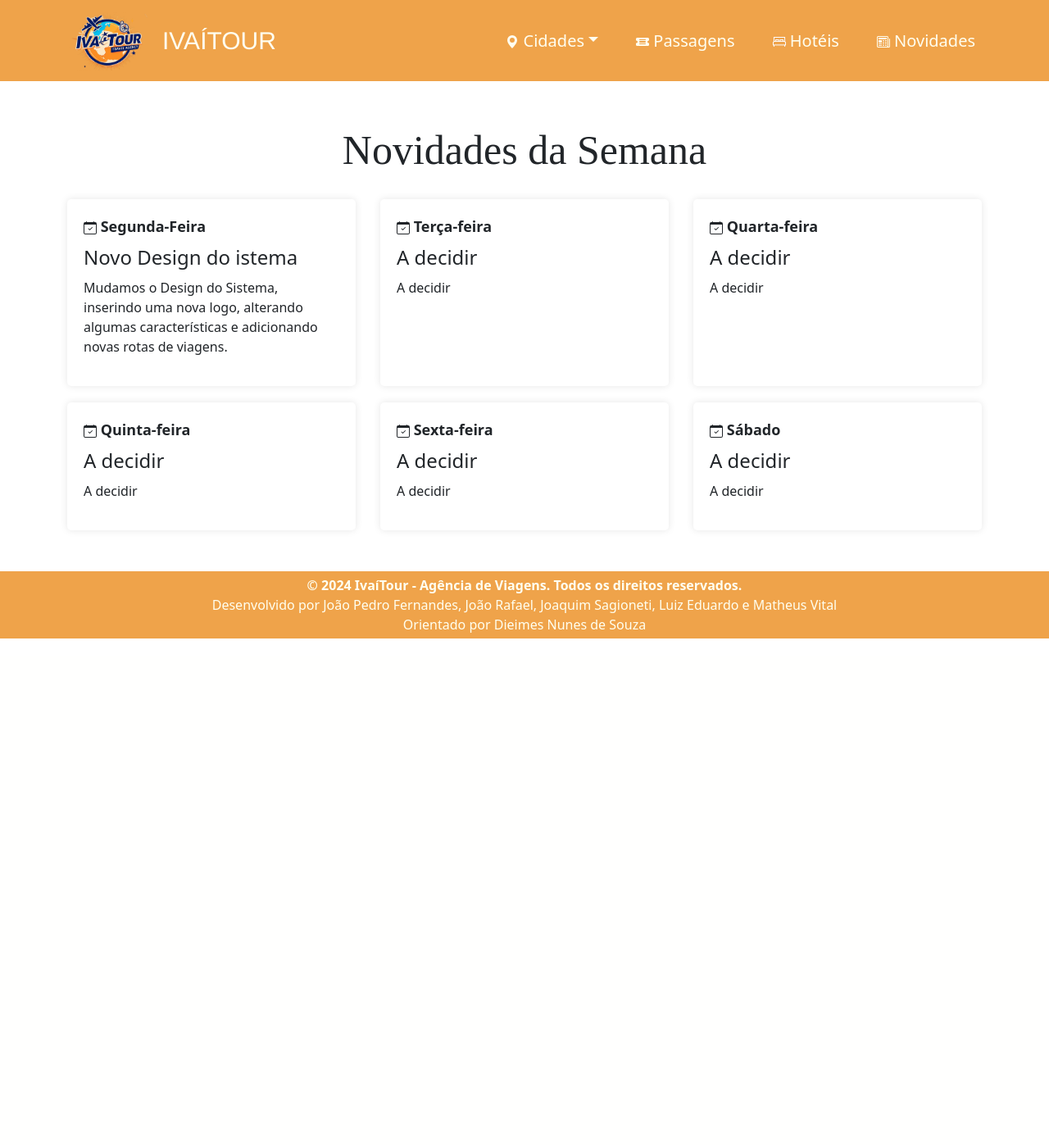
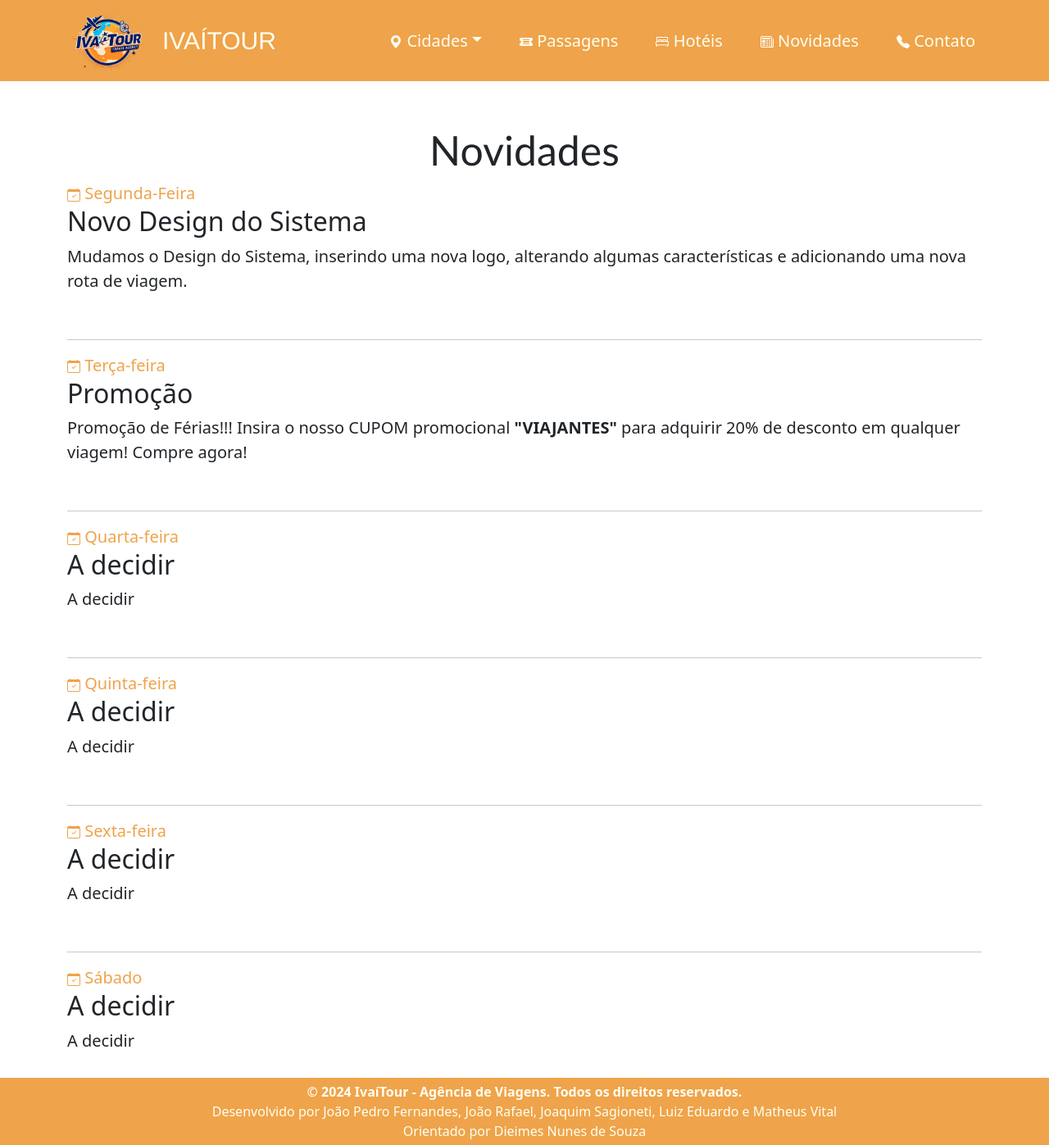
Before and after one commit to DarkZeusRLK/projeto_integrador_2024, a PHP site: page /novidades.php in a window 1280 px wide. Shown: the whole page at 82% size. Before the commit the page ends 779 px from the top, so only its background shows below. Run offline with PHP 8.4, Linux system fonts and the light colour scheme.

Commit message:
Attualiza

```diff
--- a/css/ctt.css
+++ b/css/ctt.css
@@ -8,8 +8,11 @@
     /*Cor laranja*/
     --corlaranja: #EFA34A;
 
-    /*Cor letras*/
+    /*Cor branca*/
     --corletrabranca: #FFFFF0;
+
+    /*Cor preta*/
+    --corletrapreta: #000000;
 
     /*Tamanho fonte titulo*/
     --fonttit: 30px;
@@ -243,7 +246,7 @@
 /*CSS Novidades*/
 #h1-novid {
   text-align: center;
-  font-family: 'Times New Roman', Times, serif;
+  font-family: 'Trebuchet MS', 'Lucida Sans Unicode', 'Lucida Grande', 'Lucida Sans', Arial, sans-serif;
   font-size: 50px;
 }
 
@@ -254,39 +257,62 @@
 .span-novid {
   font-weight: bolder;
 }
+.date{
+  color: var(--corlaranja);
+  font-size: var(--fontlet);
+}
+.text-novidades{
+  font-size: var(--fontlet);
+}
+/*Fim CSS Novidades*/
 
-.news {
-  margin-top: 30px;
-  display: flex;
-  flex-wrap: wrap;
-  justify-content: space-between;
+/*Início CSS Passagens*/
+#h1-passagens{
+  font-family: 'Trebuchet MS', 'Lucida Sans Unicode', 'Lucida Grande', 'Lucida Sans', Arial, sans-serif;
+  text-align: center;
+}
+.card {
+  background-color: #fff;
+  padding: 20px;
+  border-radius: 8px;
+  box-shadow: 0 0 10px rgba(0, 0, 0, 0.1);
+  max-width: 500px;
+  width: 100%;
+  box-sizing: border-box;
+  margin-left: 37%;
+  margin-top: 70px;
 }
 
-.news-item {
-  flex: 0 0 calc(33.33% - 20px);
-  /* Isso cria um layout de 3 colunas */
-  background-color: #fff;
-  padding: 20px;
-  margin-bottom: 20px;
-  border-radius: 5px;
-  box-shadow: 0 0 10px rgba(0, 0, 0, 0.1);
+#form-passagem {
+  display: flex;
+  flex-direction: column;
 }
 
-.date {
-  font-size: 18px;
-  font-weight: bold;
-  margin-bottom: 10px;
+label {
+  margin: 10px 0 5px;
+  color: #333;
 }
 
-.news-item h2 {
-  font-size: 24px;
-  margin-bottom: 10px;
+input[type="text"],
+input[type="email"],
+input[type="date"],
+select {
+  padding: 10px;
+  border: 1px solid #ccc;
+  border-radius: 4px;
+  font-size: 16px;
+  width: 100%;
+  box-sizing: border-box;
 }
 
-.news-item p {
+#button-passagens {
+  background-color: var(--corletra);
+  color: white;
+  padding: 10px;
+  border: none;
+  border-radius: 4px;
+  cursor: pointer;
   font-size: 16px;
+  margin-top: 20px;
 }
-.espacamento{
-  margin-top: 11  0px;
-}
-/*Fim CSS Novidades*/
+/*Fim CSS Passagens*/
--- a/novidades.php
+++ b/novidades.php
@@ -14,7 +14,7 @@
 
 <div class="container">
         <br>
-        <h1 id="h1-novid">Novidades da Semana</h1>
+        <h1 id="h1-novid">Novidades</h1>
         <section class="news">
             <div class="news-item">
                 <div class="date"><svg xmlns="http://www.w3.org/2000/svg" width="16" height="16" fill="currentColor"
@@ -24,10 +24,11 @@
                         <path
                             d="M3.5 0a.5.5 0 0 1 .5.5V1h8V.5a.5.5 0 0 1 1 0V1h1a2 2 0 0 1 2 2v11a2 2 0 0 1-2 2H2a2 2 0 0 1-2-2V3a2 2 0 0 1 2-2h1V.5a.5.5 0 0 1 .5-.5zM1 4v10a1 1 0 0 0 1 1h12a1 1 0 0 0 1-1V4H1z" />
                     </svg> Segunda-Feira</div>
-                <h2>Novo Design do istema</h2>
-                <p>Mudamos o Design do Sistema, inserindo uma nova logo, alterando algumas características e adicionando novas rotas de viagens.</p>
+                <h2>Novo Design do Sistema</h2>
+                <p class="text-novidades">Mudamos o Design do Sistema, inserindo uma nova logo, alterando algumas características e adicionando uma nova rota de viagem.</p>
             </div>
-
+            <br>
+            <hr>
             <div class="news-item">
                 <div class="date"><svg xmlns="http://www.w3.org/2000/svg" width="16" height="16" fill="currentColor"
                         class="bi bi-calendar-check" viewBox="0 0 16 16">
@@ -36,10 +37,11 @@
                         <path
                             d="M3.5 0a.5.5 0 0 1 .5.5V1h8V.5a.5.5 0 0 1 1 0V1h1a2 2 0 0 1 2 2v11a2 2 0 0 1-2 2H2a2 2 0 0 1-2-2V3a2 2 0 0 1 2-2h1V.5a.5.5 0 0 1 .5-.5zM1 4v10a1 1 0 0 0 1 1h12a1 1 0 0 0 1-1V4H1z" />
                     </svg> Terça-feira</div>
-                <h2>A decidir</h2>
-                <p>A decidir</p>
+                <h2>Promoção</h2>
+                <p class="text-novidades">Promoção de Férias!!! Insira o nosso CUPOM promocional <span class="span-novid">"VIAJANTES"</span> para adquirir 20% de desconto em qualquer viagem! Compre agora!</p>
             </div>
-
+            <br>
+            <hr>
             <div class="news-item">
                 <div class="date"><svg xmlns="http://www.w3.org/2000/svg" width="16" height="16" fill="currentColor"
                         class="bi bi-calendar-check" viewBox="0 0 16 16">
@@ -49,9 +51,10 @@
                             d="M3.5 0a.5.5 0 0 1 .5.5V1h8V.5a.5.5 0 0 1 1 0V1h1a2 2 0 0 1 2 2v11a2 2 0 0 1-2 2H2a2 2 0 0 1-2-2V3a2 2 0 0 1 2-2h1V.5a.5.5 0 0 1 .5-.5zM1 4v10a1 1 0 0 0 1 1h12a1 1 0 0 0 1-1V4H1z" />
                     </svg> Quarta-feira</div>
                 <h2>A decidir</h2>
-                <p>A decidir</p>
+                <p class="text-novidades">A decidir</p>
             </div>
-
+            <br>
+            <hr>
             <div class="news-item">
                 <div class="date"><svg xmlns="http://www.w3.org/2000/svg" width="16" height="16" fill="currentColor"
                         class="bi bi-calendar-check" viewBox="0 0 16 16">
@@ -61,9 +64,10 @@
                             d="M3.5 0a.5.5 0 0 1 .5.5V1h8V.5a.5.5 0 0 1 1 0V1h1a2 2 0 0 1 2 2v11a2 2 0 0 1-2 2H2a2 2 0 0 1-2-2V3a2 2 0 0 1 2-2h1V.5a.5.5 0 0 1 .5-.5zM1 4v10a1 1 0 0 0 1 1h12a1 1 0 0 0 1-1V4H1z" />
                     </svg> Quinta-feira</div>
                 <h2>A decidir</h2>
-                <p>A decidir</p>
+                <p class="text-novidades">A decidir</p>
             </div>
-
+            <br>
+            <hr>
             <div class="news-item">
                 <div class="date"><svg xmlns="http://www.w3.org/2000/svg" width="16" height="16" fill="currentColor"
                         class="bi bi-calendar-check" viewBox="0 0 16 16">
@@ -73,9 +77,10 @@
                             d="M3.5 0a.5.5 0 0 1 .5.5V1h8V.5a.5.5 0 0 1 1 0V1h1a2 2 0 0 1 2 2v11a2 2 0 0 1-2 2H2a2 2 0 0 1-2-2V3a2 2 0 0 1 2-2h1V.5a.5.5 0 0 1 .5-.5zM1 4v10a1 1 0 0 0 1 1h12a1 1 0 0 0 1-1V4H1z" />
                     </svg> Sexta-feira</div>
                 <h2>A decidir</h2>
-                <p>A decidir</p>
+                <p class="text-novidades">A decidir</p>
             </div>
-
+            <br>
+            <hr>
             <div class="news-item">
                 <div class="date"><svg xmlns="http://www.w3.org/2000/svg" width="16" height="16" fill="currentColor"
                         class="bi bi-calendar-check" viewBox="0 0 16 16">
@@ -85,7 +90,7 @@
                             d="M3.5 0a.5.5 0 0 1 .5.5V1h8V.5a.5.5 0 0 1 1 0V1h1a2 2 0 0 1 2 2v11a2 2 0 0 1-2 2H2a2 2 0 0 1-2-2V3a2 2 0 0 1 2-2h1V.5a.5.5 0 0 1 .5-.5zM1 4v10a1 1 0 0 0 1 1h12a1 1 0 0 0 1-1V4H1z" />
                     </svg> Sábado</div>
                 <h2>A decidir</h2>
-                <p>A decidir</p>
+                <p class="text-novidades">A decidir</p>
             </div>
 
             <!-- Adicione mais notícias aqui -->
@@ -93,7 +98,6 @@
         </section>
 
     </div>
-    <div class="espacamento"></div>
     <?php
         include('static/footer.php')
     ?>
--- a/static/menu.php
+++ b/static/menu.php
@@ -36,18 +36,23 @@
                             </li>
                         </ul>
                         <li class="nav-item">
-                        <a class="nav-link" href="#"><svg xmlns="http://www.w3.org/2000/svg" width="16" height="16" fill="currentColor" class="bi bi-ticket-detailed-fill" viewBox="0 0 16 16">
+                        <a class="nav-link" href="passagens.php"><svg xmlns="http://www.w3.org/2000/svg" width="16" height="16" fill="currentColor" class="bi bi-ticket-detailed-fill" viewBox="0 0 16 16">
   <path d="M0 4.5A1.5 1.5 0 0 1 1.5 3h13A1.5 1.5 0 0 1 16 4.5V6a.5.5 0 0 1-.5.5 1.5 1.5 0 0 0 0 3 .5.5 0 0 1 .5.5v1.5a1.5 1.5 0 0 1-1.5 1.5h-13A1.5 1.5 0 0 1 0 11.5V10a.5.5 0 0 1 .5-.5 1.5 1.5 0 1 0 0-3A.5.5 0 0 1 0 6zm4 1a.5.5 0 0 0 .5.5h7a.5.5 0 0 0 0-1h-7a.5.5 0 0 0-.5.5m0 5a.5.5 0 0 0 .5.5h7a.5.5 0 0 0 0-1h-7a.5.5 0 0 0-.5.5M4 8a1 1 0 0 0 1 1h6a1 1 0 1 0 0-2H5a1 1 0 0 0-1 1"/>
 </svg> Passagens</a>
                     </li>
                     <li class="nav-item">
-                        <a class="nav-link" href="#"><img src="Imagens/bed.png" width="16" alt=""> Hotéis</a>
+                        <a class="nav-link" href="#"><img id="img-bed" src="Imagens/bed.png" width="16" alt=""> Hotéis</a>
                     </li>
                     <li class="nav-item">
-                        <a class="nav-link" href="#"><svg xmlns="http://www.w3.org/2000/svg" width="16" height="16" fill="currentColor" class="bi bi-newspaper" viewBox="0 0 16 16">
+                        <a class="nav-link" href="novidades.php"><svg xmlns="http://www.w3.org/2000/svg" width="16" height="16" fill="currentColor" class="bi bi-newspaper" viewBox="0 0 16 16">
                                 <path d="M0 2.5A1.5 1.5 0 0 1 1.5 1h11A1.5 1.5 0 0 1 14 2.5v10.528c0 .3-.05.654-.238.972h.738a.5.5 0 0 0 .5-.5v-9a.5.5 0 0 1 1 0v9a1.5 1.5 0 0 1-1.5 1.5H1.497A1.497 1.497 0 0 1 0 13.5v-11zM12 14c.37 0 .654-.211.853-.441.092-.106.147-.279.147-.531V2.5a.5.5 0 0 0-.5-.5h-11a.5.5 0 0 0-.5.5v11c0 .278.223.5.497.5H12z" />
                                 <path d="M2 3h10v2H2V3zm0 3h4v3H2V6zm0 4h4v1H2v-1zm0 2h4v1H2v-1zm5-6h2v1H7V6zm3 0h2v1h-2V6zM7 8h2v1H7V8zm3 0h2v1h-2V8zm-3 2h2v1H7v-1zm3 0h2v1h-2v-1zm-3 2h2v1H7v-1zm3 0h2v1h-2v-1z" />
                             </svg> Novidades</a>
+                    </li>
+                    <li class="nav-item">
+                        <a class="nav-link" href="contato.php"><svg xmlns="http://www.w3.org/2000/svg" width="16" height="16" fill="currentColor" class="bi bi-telephone-fill" viewBox="0 0 16 16">
+  <path fill-rule="evenodd" d="M1.885.511a1.745 1.745 0 0 1 2.61.163L6.29 2.98c.329.423.445.974.315 1.494l-.547 2.19a.68.68 0 0 0 .178.643l2.457 2.457a.68.68 0 0 0 .644.178l2.189-.547a1.75 1.75 0 0 1 1.494.315l2.306 1.794c.829.645.905 1.87.163 2.611l-1.034 1.034c-.74.74-1.846 1.065-2.877.702a18.6 18.6 0 0 1-7.01-4.42 18.6 18.6 0 0 1-4.42-7.009c-.362-1.03-.037-2.137.703-2.877z"/>
+</svg> Contato</a>
                     </li>
             </div>
         </div>
```
Also changed, not shown: passagens.php (added, +53 -0 lines).
